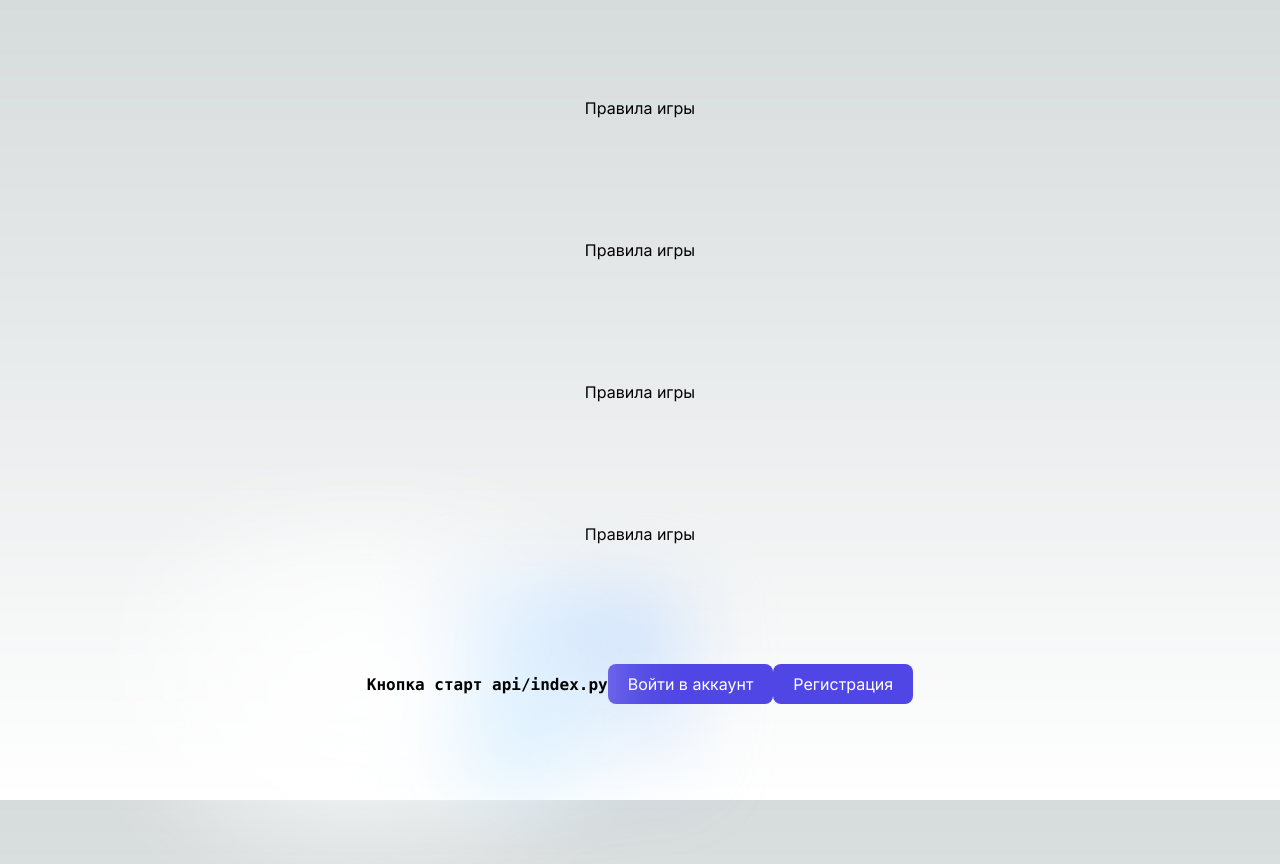
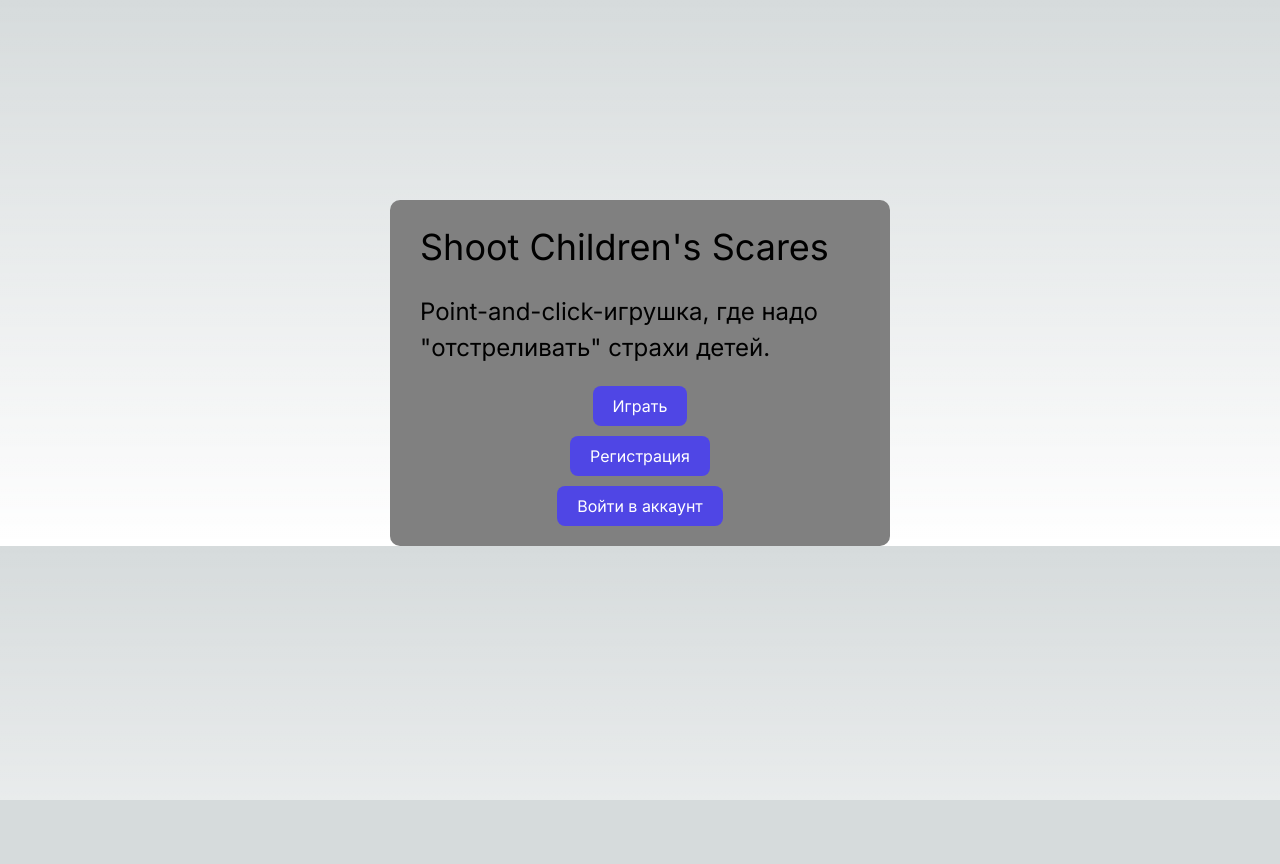
Before and after one commit to kravcov7/hackathon-team3, a Next.js app: page / in a window 1280 px wide. After the commit the page ends 800 px from the top, so only its background shows below. Built offline with nearby package versions, Linux system fonts and the light colour scheme.

Commit message:
feat/edit main page

```diff
--- a/app/form/page.tsx
+++ b/app/form/page.tsx
@@ -1,5 +1,4 @@
 import LoginForm from "../ui/login-form";
-import SignupForm from "../ui/signup-form";
 
 export default function Page() {
   return <LoginForm />;
--- a/app/layout.tsx
+++ b/app/layout.tsx
@@ -4,8 +4,8 @@ import { Inter } from "next/font/google";
 const inter = Inter({ subsets: ["latin"] });
 
 export const metadata = {
-  title: "Create Next App",
-  description: "Generated by create next app",
+  title: "Point-and-click Game",
+  description: "Игра по `уничтожению` страхов",
 };
 
 export default function RootLayout({
--- /dev/null
+++ b/app/page.module.css
@@ -0,0 +1,32 @@
+.main {
+  background: gray;
+  margin: auto;
+  max-width: 500px;
+  margin-top: 200px;
+  padding: 20px 30px;
+  border-radius: 10px;
+}
+
+.title {
+  font-size: 36px;
+}
+
+.subtitle {
+  font-size: 24px;
+  margin: 20px 0;
+}
+
+.buttons {
+  display: flex;
+  flex-direction: column;
+  gap: 10px;
+  justify-content:  center;
+
+}
+
+.button {
+    justify-content:  center;
+    align-items: center;
+    max-width: fit-content;
+    margin: auto;
+}
--- a/app/page.tsx
+++ b/app/page.tsx
@@ -1,35 +1,35 @@
-import Image from "next/image";
 import Link from "next/link";
+import styles from "./page.module.css";
 
 export default function Home() {
   return (
-    <main className="flex min-h-screen flex-col items-center justify-between p-24">
-      <p>Правила игры</p>
-      <p>Правила игры</p>
-      <p>Правила игры</p>
-      <p>Правила игры</p>
-      <div className="relative flex place-items-center before:absolute before:h-[300px] before:w-[480px] before:-translate-x-1/2 before:rounded-full before:bg-gradient-radial before:from-white before:to-transparent before:blur-2xl before:content-[''] after:absolute after:-z-20 after:h-[180px] after:w-[240px] after:translate-x-1/3 after:bg-gradient-conic after:from-sky-200 after:via-blue-200 after:blur-2xl after:content-[''] before:dark:bg-gradient-to-br before:dark:from-transparent before:dark:to-blue-700 before:dark:opacity-10 after:dark:from-sky-900 after:dark:via-[#0141ff] after:dark:opacity-40 before:lg:h-[360px]">
+   <main className={styles.main}>
+      <h1 className={styles.title}>Shoot Children's Scares</h1>
+      <p className={styles.subtitle}>
+        Point-and-click-игрушка, где надо "отстреливать" страхи детей.
+      </p>
+
+      <div className={styles.buttons}>
         <Link
-          className="relative dark:drop-shadow-[0_0_0.3rem_#ffffff70] dark:invert"
-          href="/api/python"
+          href="/second"
+          className={styles.button + " py-2 px-5 rounded-lg bg-indigo-600 text-white"}
         >
-          <code className="font-mono font-bold">
-            {" "}
-            Кнопка старт api/index.py
-          </code>
+          Играть
         </Link>
         <Link
-        href="/form"
-        className="py-2 px-5 rounded-lg bg-indigo-600 text-white"
-      >
-        Войти в аккаунт
-      </Link>
-      <Link
-        href="/form/signup"
-        className="py-2 px-5 rounded-lg bg-indigo-600 text-white"
-      >
-        Регистрация
-      </Link>
+          href="/form/signup"
+          className={styles.button + " py-2 px-5 rounded-lg bg-indigo-600 text-white"}
+        >
+          Регистрация
+        </Link>
+
+        <Link
+          href="/form"
+          className={styles.button + " py-2 px-5 rounded-lg bg-indigo-600 text-white"}
+        >
+          Войти в аккаунт
+        </Link>
+
       </div>
     </main>
   );
--- a/app/ui/login-form.tsx
+++ b/app/ui/login-form.tsx
@@ -24,14 +24,13 @@ export default function LoginForm() {
     setErrors(validation(credential));
   };
 
-
   return (
     <form
       action="#"
       onSubmit={handleSubmit}
       className="flex flex-col items-center gap-y-7 p-5 border-2 border-black rounded-lg"
     >
-      <h2>Log In</h2>
+      <h2>Вход</h2>
 
       <label htmlFor="email" className="flex flex-col gap-y-1.5">
         Email
@@ -66,13 +65,13 @@ export default function LoginForm() {
         type="submit"
         className="py-2 px-5 rounded-lg bg-emerald-600 text-white"
       >
-        Log In
+        Войти
       </button>
       <Link
         href="/form/signup"
         className="py-2 px-5 rounded-lg bg-indigo-600 text-white"
       >
-        Create account
+        Регистрация
       </Link>
     </form>
   );
```
Also changed, not shown: app/form/page.module.css (added), app/form/signup/page.tsx (line endings or trailing spaces), app/lib/definitions.ts (indentation only), app/lib/login-validation.ts (line endings or trailing spaces), app/lib/signup-validation.ts (line endings or trailing spaces).
